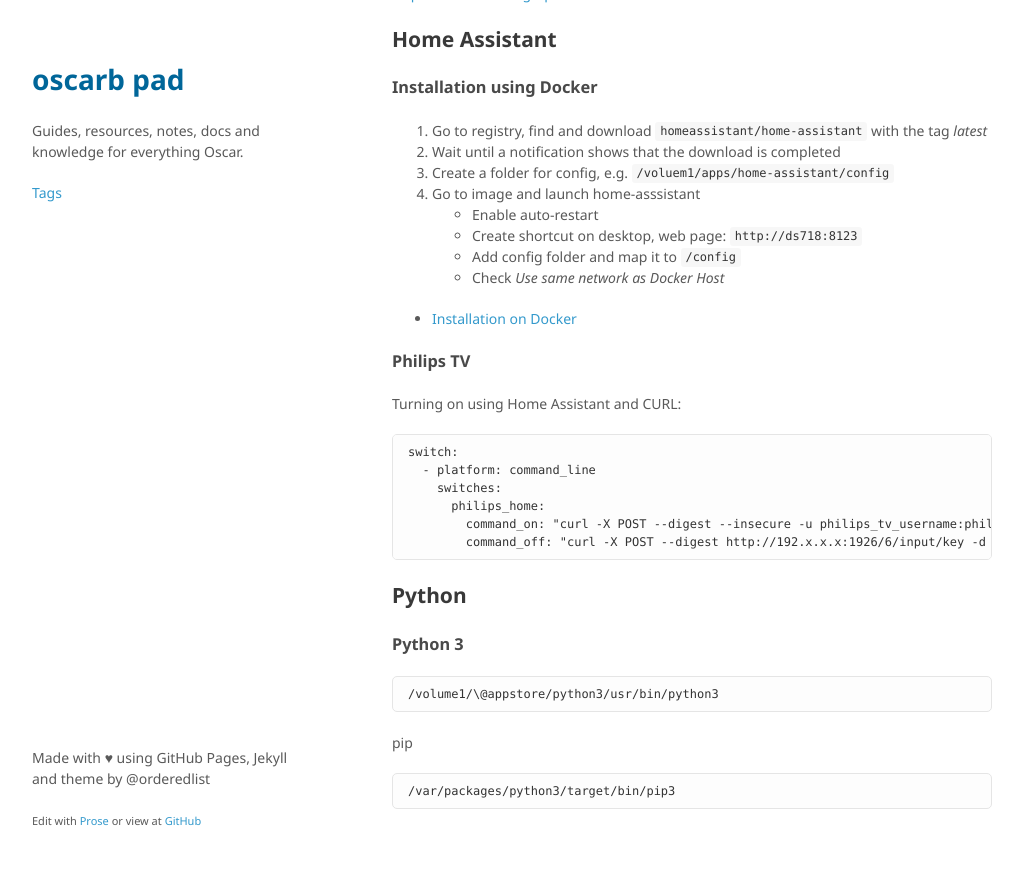
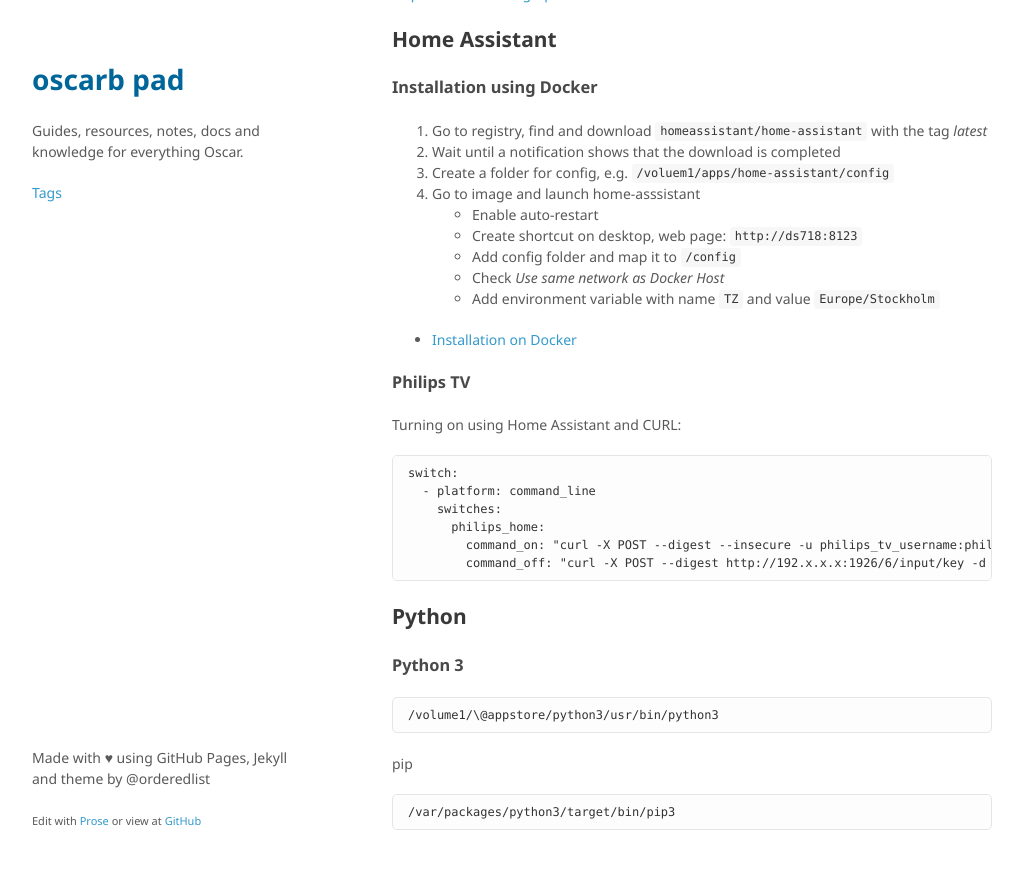
Before and after one commit to oscarb/pad, a Jekyll site: the page built from _docs/ds713.md, in a window 1280 px wide and 900 px high, scrolled down 6970 px. Shown: the top 869 px of the window, without its empty margins (128-1151 px from the left). Built offline with Jekyll 4.4.1, drawn with Linux system fonts in a browser that asks for light colours; some web fonts are replaced.

Commit message:
Update ds713.md

```diff
--- a/_docs/ds713.md
+++ b/_docs/ds713.md
@@ -307,6 +307,8 @@ https://documenter.getpostman.com/view/6167403/Rzfni66c?version=latest
   * Create shortcut on desktop, web page: `http://ds718:8123`
   * Add config folder and map it to `/config`
   * Check *Use same network as Docker Host*
+  * Add environment variable with name `TZ` and value `Europe/Stockholm`
+
 
 
 
```
